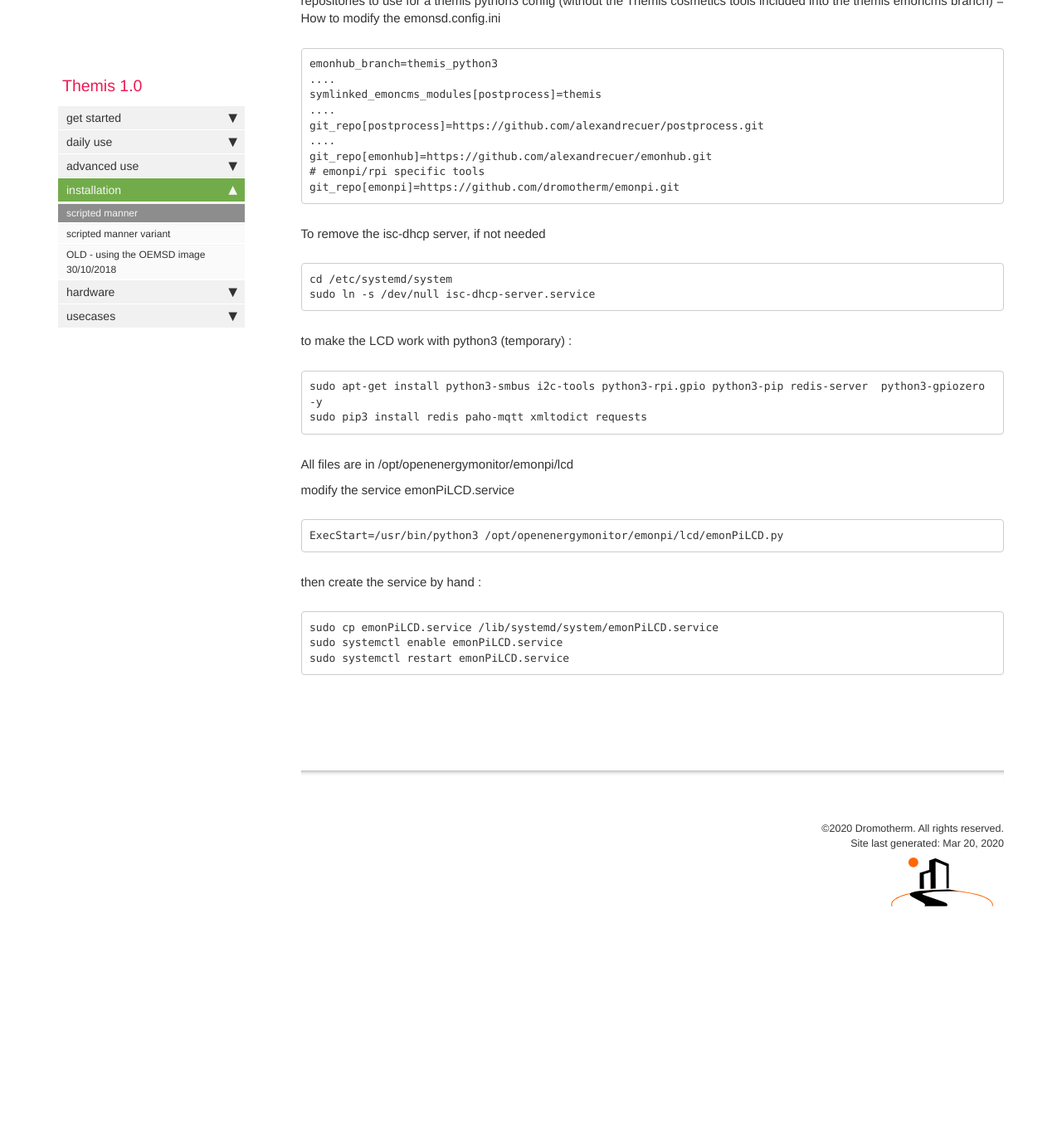
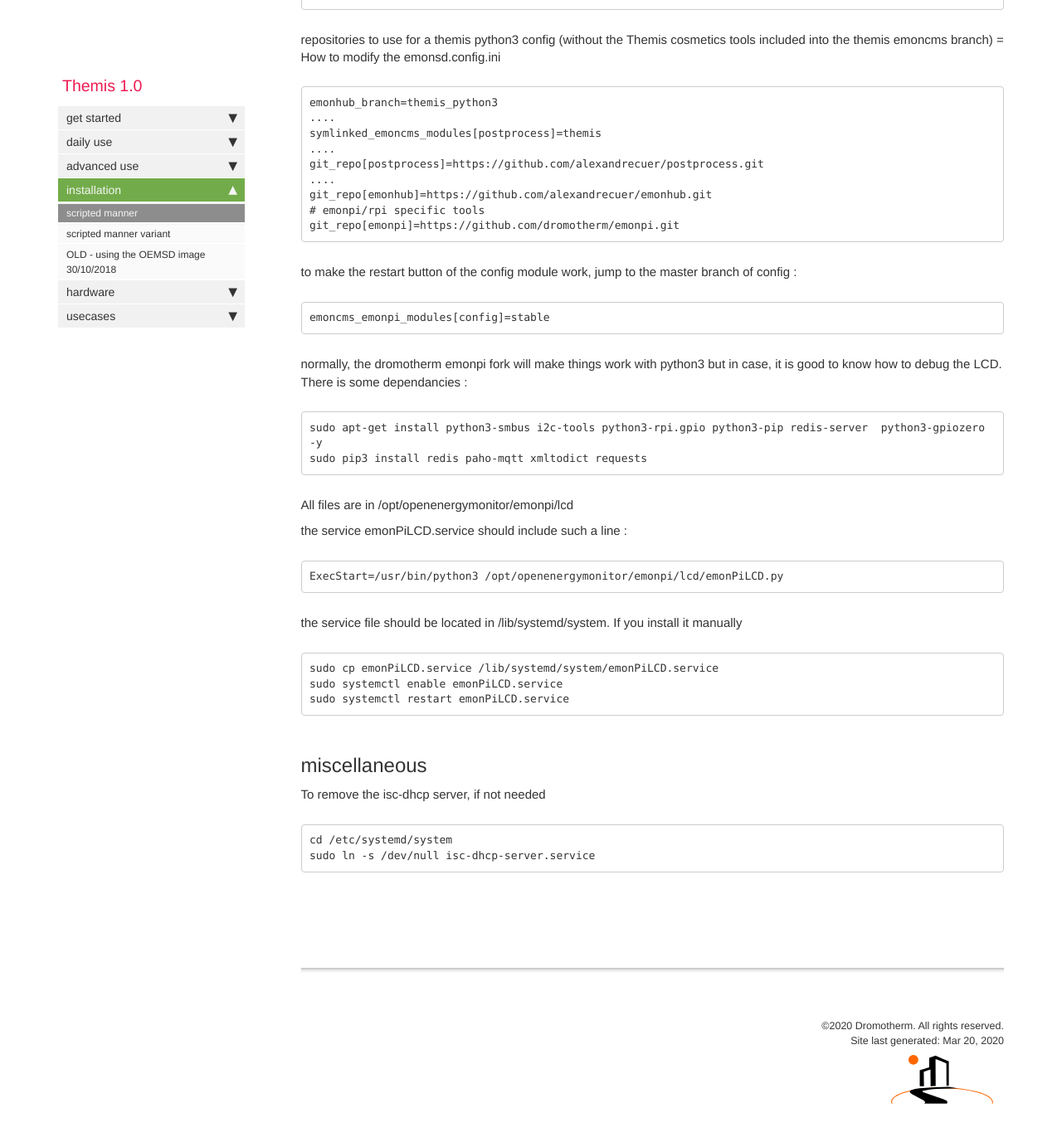
Before and after one commit to dromotherm/documentation, a Jekyll site: the page built from pages/themis/Note_install_Themis.md, in a window 1280 px wide and 1400 px high, scrolled down 3282 px. Shown: the top 1371 px of the window at 83% size. Built offline with Jekyll 4.4.1, drawn with Linux system fonts in a browser that asks for light colours; comment, search, counter and statistics services are not loaded; before the commit the page ends 4444 px from its top, so only the background shows below that; some of the changed text lies outside the part shown.

Commit message:
Update Note_install_Themis.md

````diff
--- a/pages/themis/Note_install_Themis.md
+++ b/pages/themis/Note_install_Themis.md
@@ -116,7 +116,7 @@
 To start nodered as a service: `sudo systemctl enable nodered.service`
 
 
-## Extra notes
+## Extra notes - to check in case of installation problems
 
 If the process described above does not succeed in creating a new /dev/mmcblk0p3 partition, you can do it manually using gparted on a ubuntu desktop
 
@@ -142,14 +142,11 @@
 # emonpi/rpi specific tools
 git_repo[emonpi]=https://github.com/dromotherm/emonpi.git
 ```
-
-To remove the isc-dhcp server, if not needed
+to make the restart button of the config module work, jump to the master branch of config :
 ```
-cd /etc/systemd/system
-sudo ln -s /dev/null isc-dhcp-server.service
+emoncms_emonpi_modules[config]=stable
 ```
-
-to make the LCD work with python3 (temporary) :
+normally, the dromotherm emonpi fork will make things work with python3 but in case, it is good to know how to debug the LCD. There is some dependancies :
 
 ```
 sudo apt-get install python3-smbus i2c-tools python3-rpi.gpio python3-pip redis-server  python3-gpiozero -y
@@ -157,13 +154,21 @@
 ```
 All files are in /opt/openenergymonitor/emonpi/lcd
 
-modify the service emonPiLCD.service
+the service emonPiLCD.service should include such a line :
 ```
 ExecStart=/usr/bin/python3 /opt/openenergymonitor/emonpi/lcd/emonPiLCD.py
 ```
-then create the service by hand :
+the service file should be located in /lib/systemd/system. If you install it manually
 ```
 sudo cp emonPiLCD.service /lib/systemd/system/emonPiLCD.service
 sudo systemctl enable emonPiLCD.service
 sudo systemctl restart emonPiLCD.service
 ```
+
+## miscellaneous
+
+To remove the isc-dhcp server, if not needed
+```
+cd /etc/systemd/system
+sudo ln -s /dev/null isc-dhcp-server.service
+```
````
